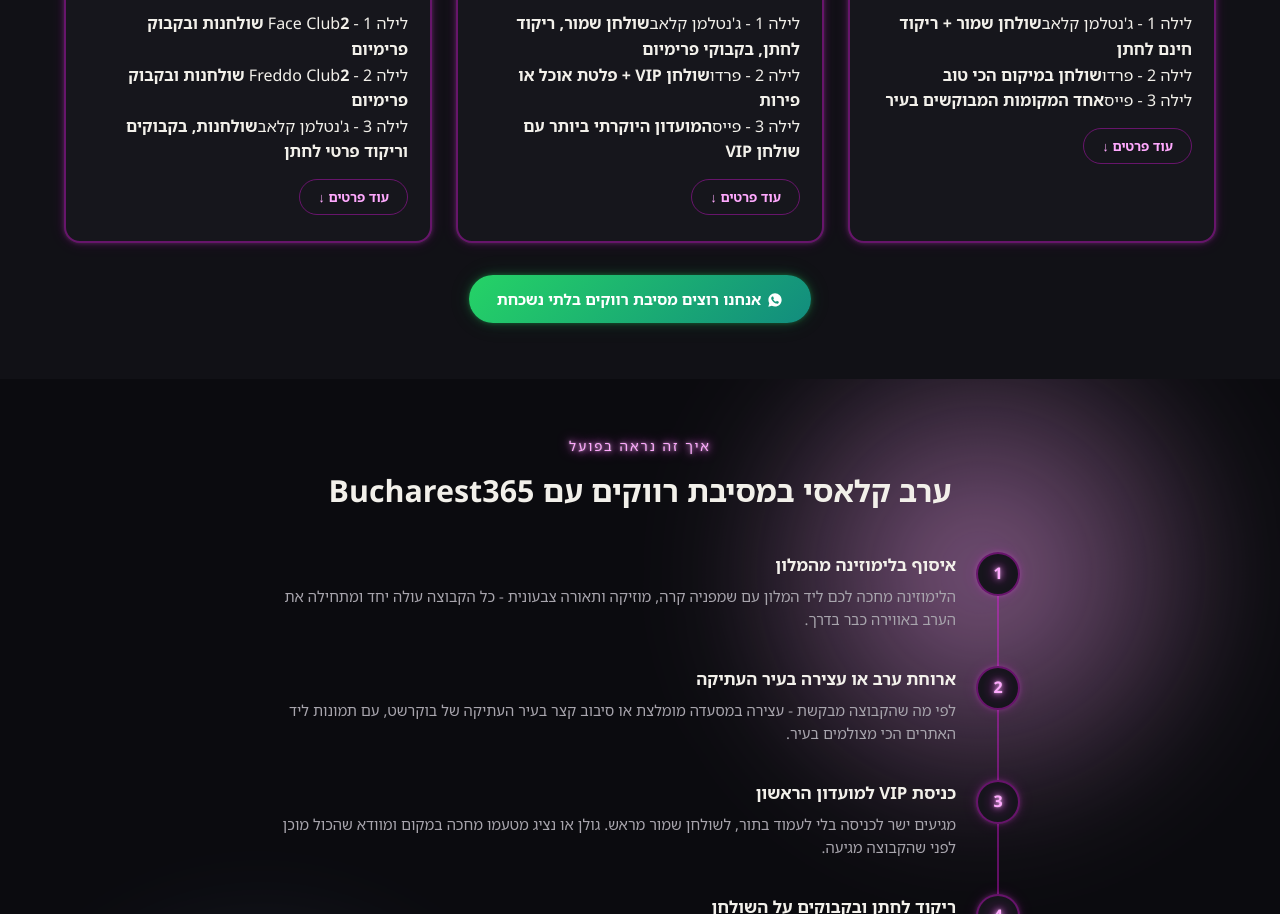
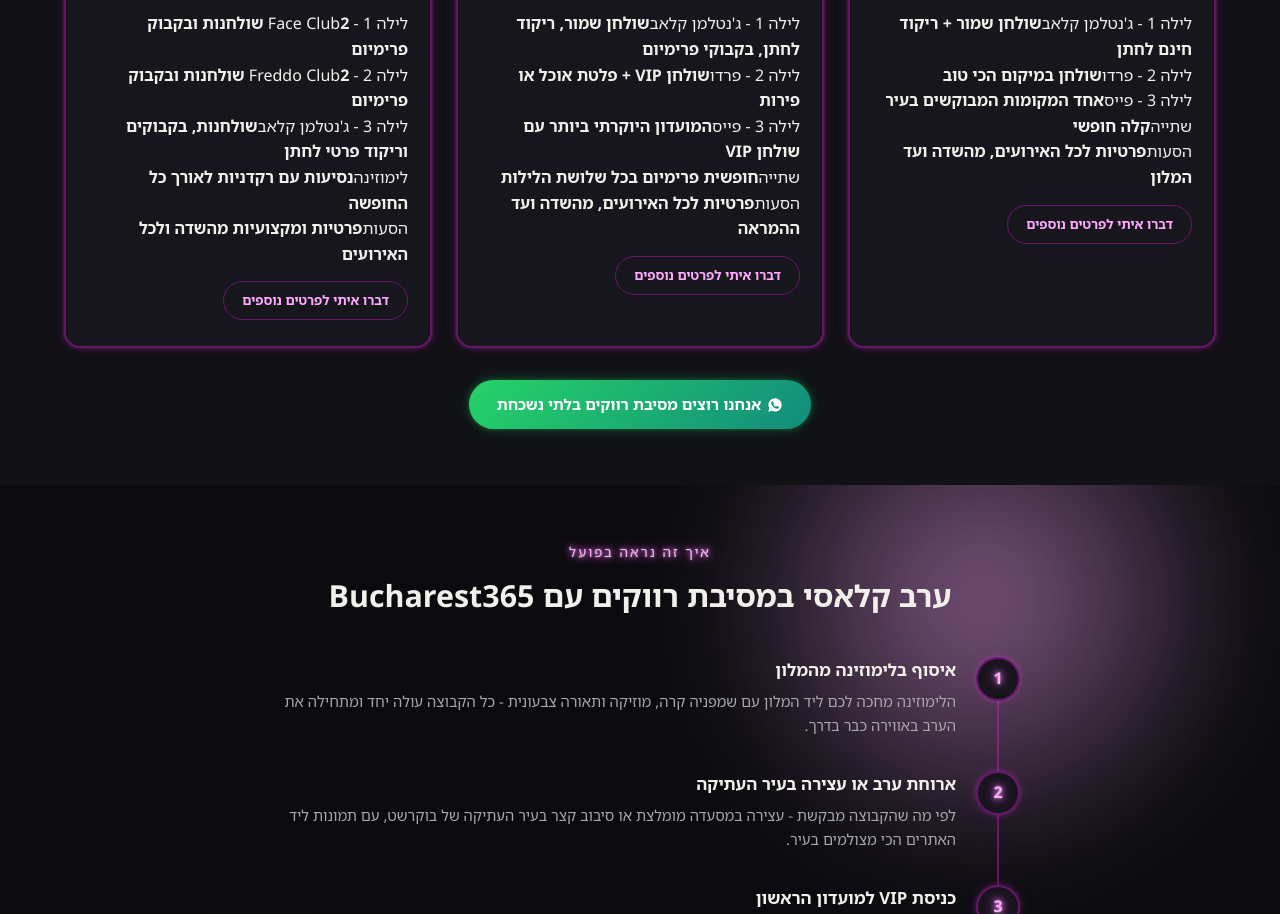
Before and after one commit to YMCREATE2025/bucharest-365-landing, a plain HTML site: page bachelor.html in a window 1280 px wide. Shown: the part 1044-1958 px from the top of the page. Drawn offline with Linux system fonts and the light colour scheme.

Commit message:
Replace 'more details' toggle with a direct WhatsApp CTA on package cards

```diff
--- a/bachelor.html
+++ b/bachelor.html
@@ -188,7 +188,6 @@
     cursor:pointer;font-family:inherit;transition:opacity .2s;color:var(--gold-light);border-color:var(--border);
   }
   .pkg-more-btn:hover{opacity:0.8;}
-  .pkg-extra{display:none;}
 
   .cta-band{
     background:linear-gradient(135deg, rgba(255,20,254,0.12), rgba(255,20,254,0.02));
@@ -322,7 +321,7 @@
           <div class="rest-price-row"><span>לילה 3 - פייס</span><strong>אחד המקומות המבוקשים בעיר</strong></div>
           <div class="rest-price-row pkg-extra"><span>שתייה</span><strong>קלה חופשי</strong></div>
           <div class="rest-price-row pkg-extra"><span>הסעות</span><strong>פרטיות לכל האירועים, מהשדה ועד המלון</strong></div>
-          <button type="button" class="pkg-more-btn" onclick="togglePkgDetails(this)">עוד פרטים ↓</button>
+          <a class="pkg-more-btn" data-wa-loc="bachelor-package-card" href="https://wa.me/972544709642?text=נשמח%20שתכנן%20לנו%20מסיבת%20רווקים" target="_blank" rel="noopener">דברו איתי לפרטים נוספים</a>
         </div>
       </div>
 
@@ -338,7 +337,7 @@
           <div class="rest-price-row"><span>לילה 3 - פייס</span><strong>המועדון היוקרתי ביותר עם שולחן VIP</strong></div>
           <div class="rest-price-row pkg-extra"><span>שתייה</span><strong>חופשית פרימיום בכל שלושת הלילות</strong></div>
           <div class="rest-price-row pkg-extra"><span>הסעות</span><strong>פרטיות לכל האירועים, מהשדה ועד ההמראה</strong></div>
-          <button type="button" class="pkg-more-btn" onclick="togglePkgDetails(this)">עוד פרטים ↓</button>
+          <a class="pkg-more-btn" data-wa-loc="bachelor-package-card" href="https://wa.me/972544709642?text=נשמח%20שתכנן%20לנו%20מסיבת%20רווקים" target="_blank" rel="noopener">דברו איתי לפרטים נוספים</a>
         </div>
       </div>
 
@@ -354,7 +353,7 @@
           <div class="rest-price-row"><span>לילה 3 - ג'נטלמן קלאב</span><strong>שולחנות, בקבוקים וריקוד פרטי לחתן</strong></div>
           <div class="rest-price-row pkg-extra"><span>לימוזינה</span><strong>נסיעות עם רקדניות לאורך כל החופשה</strong></div>
           <div class="rest-price-row pkg-extra"><span>הסעות</span><strong>פרטיות ומקצועיות מהשדה ולכל האירועים</strong></div>
-          <button type="button" class="pkg-more-btn" onclick="togglePkgDetails(this)">עוד פרטים ↓</button>
+          <a class="pkg-more-btn" data-wa-loc="bachelor-package-card" href="https://wa.me/972544709642?text=נשמח%20שתכנן%20לנו%20מסיבת%20רווקים" target="_blank" rel="noopener">דברו איתי לפרטים נוספים</a>
         </div>
       </div>
 
@@ -616,14 +615,6 @@ document.querySelectorAll('a[href*="instagram.com"]').forEach(function(a){
   a.addEventListener('click', function(){ trackEvent('instagram-clicks'); });
 });
 
-function togglePkgDetails(btn){
-  const card = btn.closest('.rest-card');
-  if(!card) return;
-  const extras = card.querySelectorAll('.pkg-extra');
-  const isHidden = extras.length && extras[0].style.display !== 'block';
-  extras.forEach(function(li){ li.style.display = isHidden ? 'block' : 'none'; });
-  btn.textContent = isHidden ? 'הצג פחות ↑' : 'עוד פרטים ↓';
-}
 
 </script>
 
```
